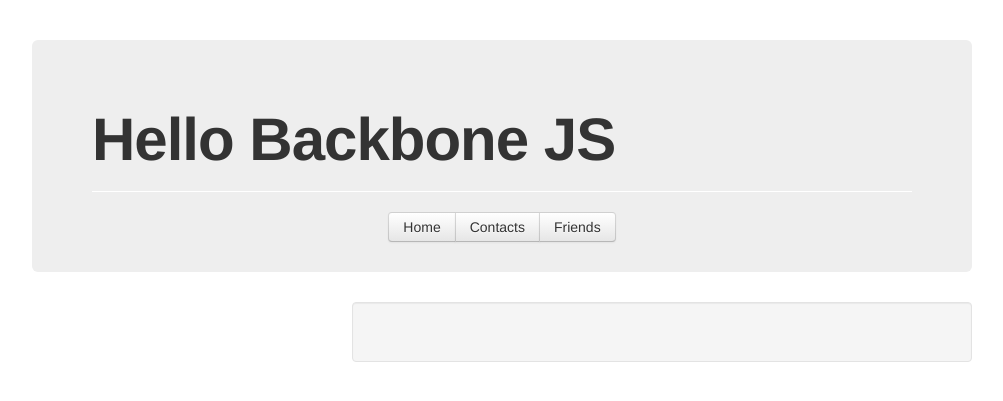
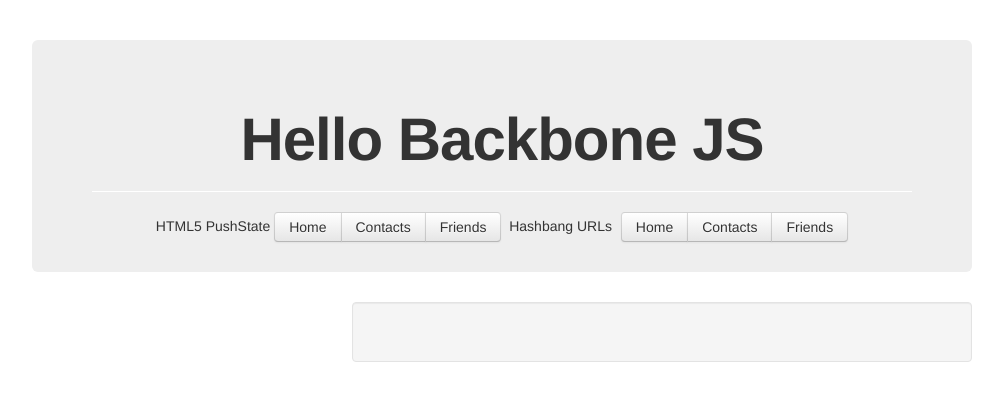
Before and after one commit to adobi/learning-backbonejs, a PHP site: page / in a window 1280 px wide. Shown: the top 401 px of the page, without its empty margins (138-1141 px from the left). Run offline with PHP 8.4, Linux system fonts and the light colour scheme.

Commit message:
pushstate

```diff
--- a/assets/app.js
+++ b/assets/app.js
@@ -8,7 +8,7 @@
 			return $('#'+id+'-template').html()
 		},
 
-		getTemplate: function(id) {
+		get: function(id) {
 
 			return Handlebars.compile(this.getHtml(id))
 
@@ -40,7 +40,7 @@
 			'click .close': 'close'
 		},
 		render: function() {
-			var tpl = Tpl.getTemplate('create-contact-form')
+			var tpl = Tpl.get('create-contact-form')
 
 			$(this.el).html(tpl())
 
@@ -79,9 +79,12 @@
 			'click .reset-contacts': "resetContacts"
 		},
 		render: function() {
-			//var tpl = Tpl.getTemplate('contacts')
+			//var tpl = Tpl.get('contacts')
 
 			var that = this
+
+			$('.content').empty()
+
 			that.collection.fetch({
 				success: function(resp) {
 					//console.log(resp.toJSON())
@@ -104,7 +107,7 @@
 
 		display: function(resp)
 		{
-			var tpl = Tpl.getTemplate('contacts')
+			var tpl = Tpl.get('contacts')
 
 			//this.$('.contacts').html(tpl({contacts: resp.toJSON()}))
 			$(this.el).html(tpl({contacts: resp.toJSON()}))
@@ -118,7 +121,7 @@
 		},
 		appendContact: function(contact) {
 			//console.log('append contact')
-			var tpl = Tpl.getTemplate('contact-item')
+			var tpl = Tpl.get('contact-item')
 
 			this.$('ul').append(tpl(contact.attributes))
 		},
@@ -167,20 +170,10 @@
 		},
 
 		render: function(id) {
-			var tpl = Tpl.getTemplate('contanct-details')
+			var tpl = Tpl.get('contanct-details')
 					, that = this
-			//console.log('hello1')
-			/*var contact = this.model.fetch({
-							data: { id: this.options.contact_id},
-							success: function(resp) {
+			$(this.el).html(tpl(this.collection.get(this.options.contact_id).toJSON()))
 
-								$('.content').html(tpl(resp.toJSON()))
-							}
-						})
-			*/
-			//console.log(contact)
-			//$(this.el).html(tpl())
-			$(this.el).html(tpl(this.collection.get(this.options.contact_id).toJSON()))
 			return this;
 		},
 
@@ -195,16 +188,17 @@
 			var el = $(e.target)
 					, id = el.data('id')
 
-			//var ret = contactModel.destroy({
-			//	data: { id: id },
-			//});
-			//console.log(id)
-			//this.model.id = id
+			this.collection.remove(id)
+		}
+	})
 
-			//this.model.destroy()
-			//this.remove()
-
-			this.collection.remove(id)
+	var FriendsView = Backbone.View.extend({
+		el: $('.content'),
+		render: function() {
+			var tpl = Tpl.get('friends')
+			$(this.el).html(tpl())
+			$('.sidebar').empty()
+			return this;
 		}
 	})
 
@@ -244,11 +238,15 @@
 			'friends': 'friends'
 		},
 		contacts: function() {
-			console.log('hello contacts')
+			//console.log('hello contacts')
 			App.Contacts()
 		},
 		friends: function() {
-			console.log('hello friends')
+
+			new FriendsView().render()
+		},
+		home: function() {
+			//console.log('hello home')
 		}
 	})
 
@@ -265,7 +263,8 @@
 		new NavigationView
 		//console.log(router)
 
-		Backbone.history.start({pushState: true, root:'/backbonejs/learning-backbonejs/'});
+		Backbone.history.start({pushState: true, root:'/backbonejs/learning-backbonejs/'})
+		//Backbone.history.start()
 	})
 
 }) (window, jQuery);
--- a/index.php
+++ b/index.php
@@ -11,18 +11,26 @@
 	<body>
 		<div class="container">
 			<div class="hero-unit" style="padding-bottom:30px;">
-				<h1>Hello Backbone JS</h1>
+				<h1 style="text-align:center">Hello Backbone JS</h1>
 				<hr>
 				<div class="navigation" style="text-align:center">
-					<div class="btn-group">
+					HTML5 PushState
+					<span class="btn-group">
 						<a href="/" class="btn">Home</a>
 						<a href="/contacts" class="btn">Contacts</a>
 						<a href="/friends" class="btn">Friends</a>
-					</div>
+					</span>
+					&nbsp;
+					Hashbang URLs
+					<span class="btn-group">
+						<a href="/" class="btn">Home</a>
+						<a href="#!/contacts" class="btn">Contacts</a>
+						<a href="#!/friends" class="btn">Friends</a>
+					</span>
 				</div>
 			</div>
 			<div class="row">
-				<div class="span4 contacts">
+				<div class="span4 contacts sidebar">
 				</div>
 				<div class="span8">
 					<div class="content well">
@@ -66,10 +74,9 @@
 				</div>
 			</legend>
 			<div class="contacts-list">
-					<ul class="nav nav-list bs-docs-sidenav">{{#contacts}} {{>contact_item}} {{/contacts}}</ul>
+				<ul class="nav nav-list bs-docs-sidenav">{{#contacts}} {{>contact_item}} {{/contacts}}</ul>
 			</div>
 		</script>
-
 		<script id="contanct-details-template" type="text/x-handlebars-template">
 			<div class="contact">
 				<legend>
@@ -85,6 +92,14 @@
 				</dl>
 			</div>
 		</script>
+		<script id="friends-template" type="text/x-handlebars-template">
+			<div class="friends">
+				<legend>
+					Friends
+				</legend>
+			</div>
+		</script>
+
 		<script>
 			App = {}
 			App.Data = ''<?php //echo $contacts ?>
```
